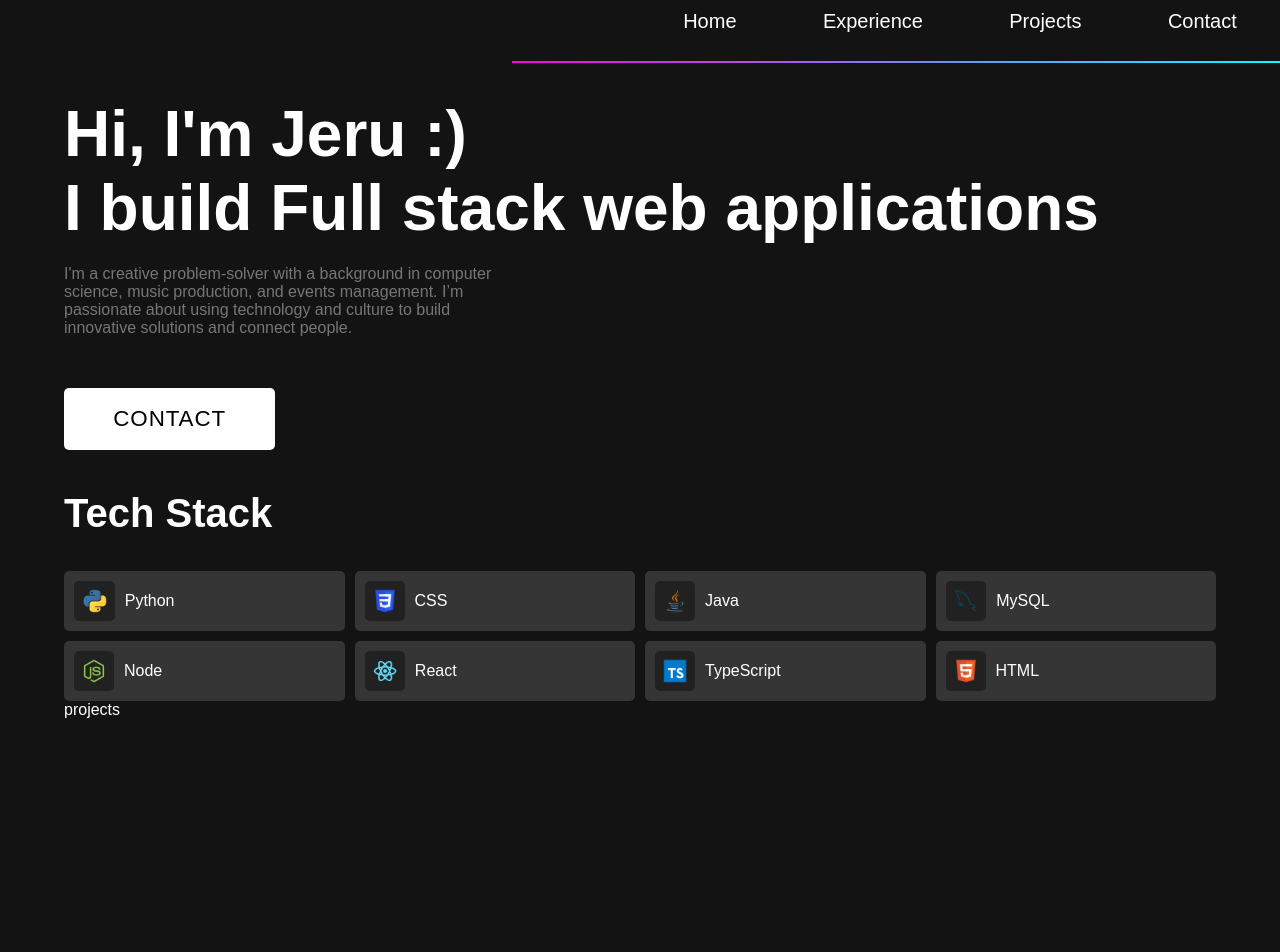
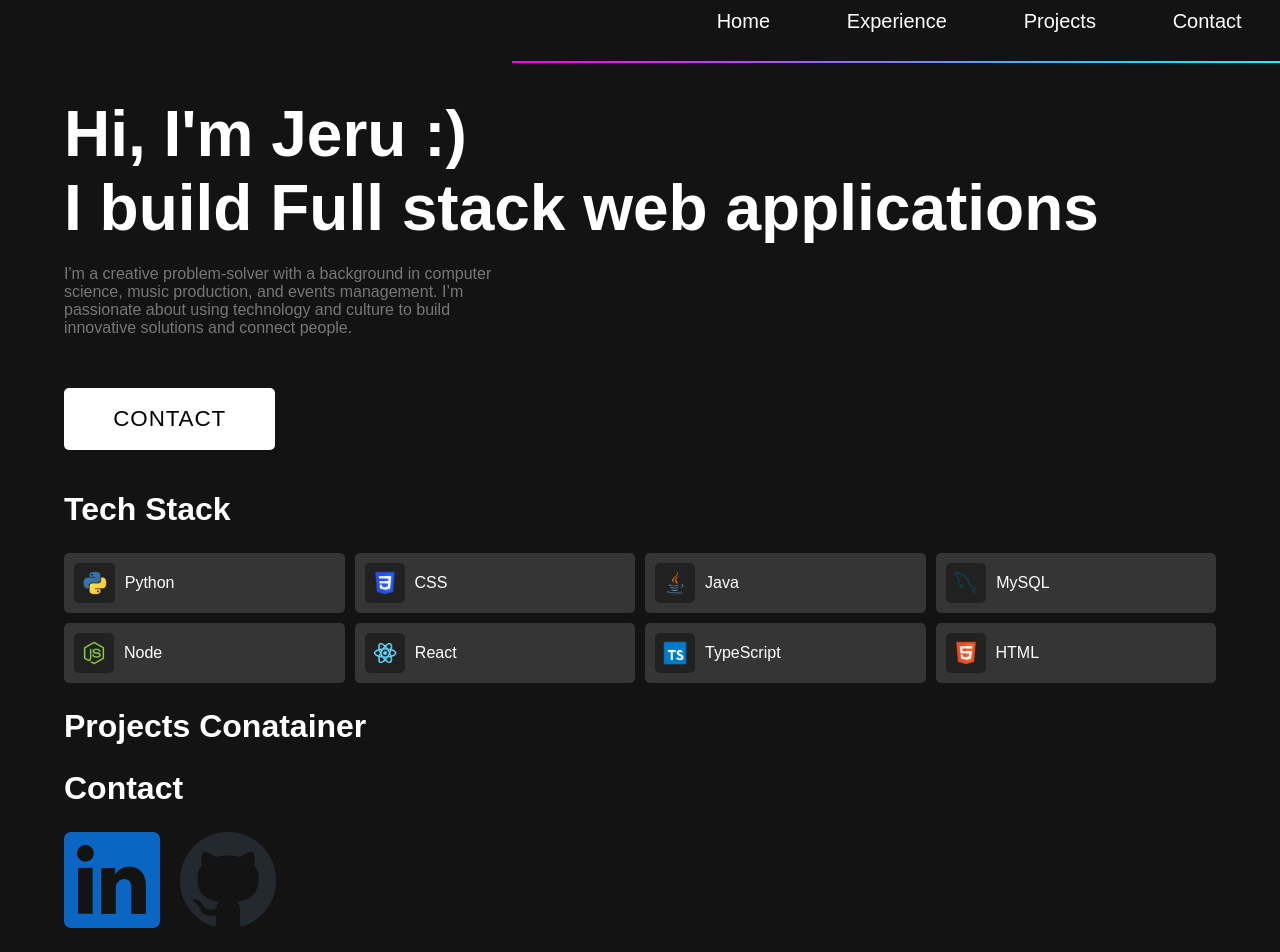
Before and after one commit to Jeru02/portfolio, a React (Vite) app in the folder portfolio/: page / in a window 1280 px wide. Shown: the part 30-982 px from the top of the page. Before the commit the page ends 800 px from the top, so only its background shows below. Built offline with nearby package versions, Linux system fonts and the light colour scheme.

Commit message:
add contact links

```diff
--- a/portfolio/src/App.jsx
+++ b/portfolio/src/App.jsx
@@ -1,8 +1,11 @@
 import "./css/App.css";
 import AboutMe from "./components/AboutMe";
 import TechStack from "./components/TechStack";
-import Projects from "./components/Projects";
+import Projects from "./components/ProjectsContainer";
 import NavBar from "./components/NavBar";
+import ContactInfo from "./ContactInfo";
+
+
 
 function App() {
   return (
@@ -12,6 +15,7 @@ function App() {
         <AboutMe />
         <TechStack />
         <Projects />
+        <ContactInfo />
       </div>
     </>
   );
--- /dev/null
+++ b/portfolio/src/ContactInfo.jsx
@@ -0,0 +1,28 @@
+import "./css/ContactInfo.css";
+
+const ContactInfo = () => {
+  return (
+    <div>
+      <h1 id="ContactInfo-title">Contact</h1>
+      <div id="contact-container">
+        <a href="https://www.linkedin.com/in/jeru-boat/">
+          <img
+            src="src/assets/LinkedIn-Logo.png"
+            alt="linkedin"
+            className="Contact-img"
+          />
+        </a>
+
+        <a href="https://github.com/Jeru02">
+          <img
+            src="src/assets/git-Logo.png"
+            alt="github"
+            className="Contact-img"
+          />
+        </a>
+      </div>
+    </div>
+  );
+};
+
+export default ContactInfo;
--- a/portfolio/src/components/NavBar.jsx
+++ b/portfolio/src/components/NavBar.jsx
@@ -3,10 +3,10 @@ import "../css/NavBar.css"
 const NavBar = () => {
   return (
     <div id = "navBar" className="hover-underline">
-      <p>Home</p>
-      <p>Experience</p>
-      <p>Projects</p>
-       <p>Contact</p>
+      <p id= "navBar-item">Home</p>
+      <p id= "navBar-item">Experience</p>
+      <p id= "navBar-item">Projects</p>
+       <p id= "navBar-item">Contact</p>
     </div>
   );
 };
--- a/portfolio/src/components/Projects.jsx
+++ /dev/null
@@ -1,7 +0,0 @@
-const Projects = ()=>{
-
-return <p>projects</p>
-
-}
-
-export default Projects
--- /dev/null
+++ b/portfolio/src/components/ProjectsContainer.jsx
@@ -0,0 +1,9 @@
+import "..//css/ProjectsContainer.css"
+
+const ProjectsContainer = ()=>{
+
+return <h1 id= "ProjectsContainer-title">Projects Conatainer</h1>
+
+}
+
+export default ProjectsContainer
--- a/portfolio/src/css/App.css
+++ b/portfolio/src/css/App.css
@@ -3,13 +3,14 @@
     padding: 0;
     margin: 0;
     border: 0;
+    font-family:Arial, Helvetica, sans-serif;
+
 }
 
 body {
 
     background-color: rgba(0, 0, 0, 0.926);
     color: white;
-    font-family:Arial, Helvetica, sans-serif;
 	width:100%;
 }
 
@@ -24,4 +25,5 @@ justify-content: space-between;
 
 
 
+
 }
--- /dev/null
+++ b/portfolio/src/css/ContactInfo.css
@@ -0,0 +1,20 @@
+
+#ContactInfo-title{
+
+    margin-top: 25px;
+
+}
+
+#contact-container{
+
+    margin-top: 25px;
+    display: flex;
+    flex-direction: row;
+    justify-content:start;
+}
+
+
+.Contact-img{
+
+    padding-right: 20px;
+}
--- a/portfolio/src/css/NavBar.css
+++ b/portfolio/src/css/NavBar.css
@@ -1,10 +1,19 @@
 #navBar{
 display: flex;
 flex-direction: row;
-padding-left: 50%;
-justify-content: space-around;
+
+justify-content: end;
 padding-top: 40px;
 font-size: 20px;
+
+}
+
+
+#navBar-item{
+
+  margin-left: 3%;
+  margin-right: 3%;
+
 
 }
 
--- /dev/null
+++ b/portfolio/src/css/ProjectsContainer.css
@@ -0,0 +1,7 @@
+#ProjectsContainer-title{
+
+
+    margin-top: 25px;
+
+
+}
--- a/portfolio/src/css/TechStack.css
+++ b/portfolio/src/css/TechStack.css
@@ -1,14 +1,14 @@
 
 #techStackTitle{
 
-    font-size: 40px;
+
 
 }
 
 .techStackContainer{
 
 
-margin-top: 3%;
+margin-top: 25px;
 display: grid;
 grid-template-columns: 1fr 1fr 1fr 1fr;
 column-gap: 10px;
```
Also changed, not shown: portfolio/src/components/ContactLinks.jsx (deleted, +0 -7 lines), portfolio/src/assets/LinkedIn-Logo.png (added), portfolio/src/assets/git-Logo.png (added).
